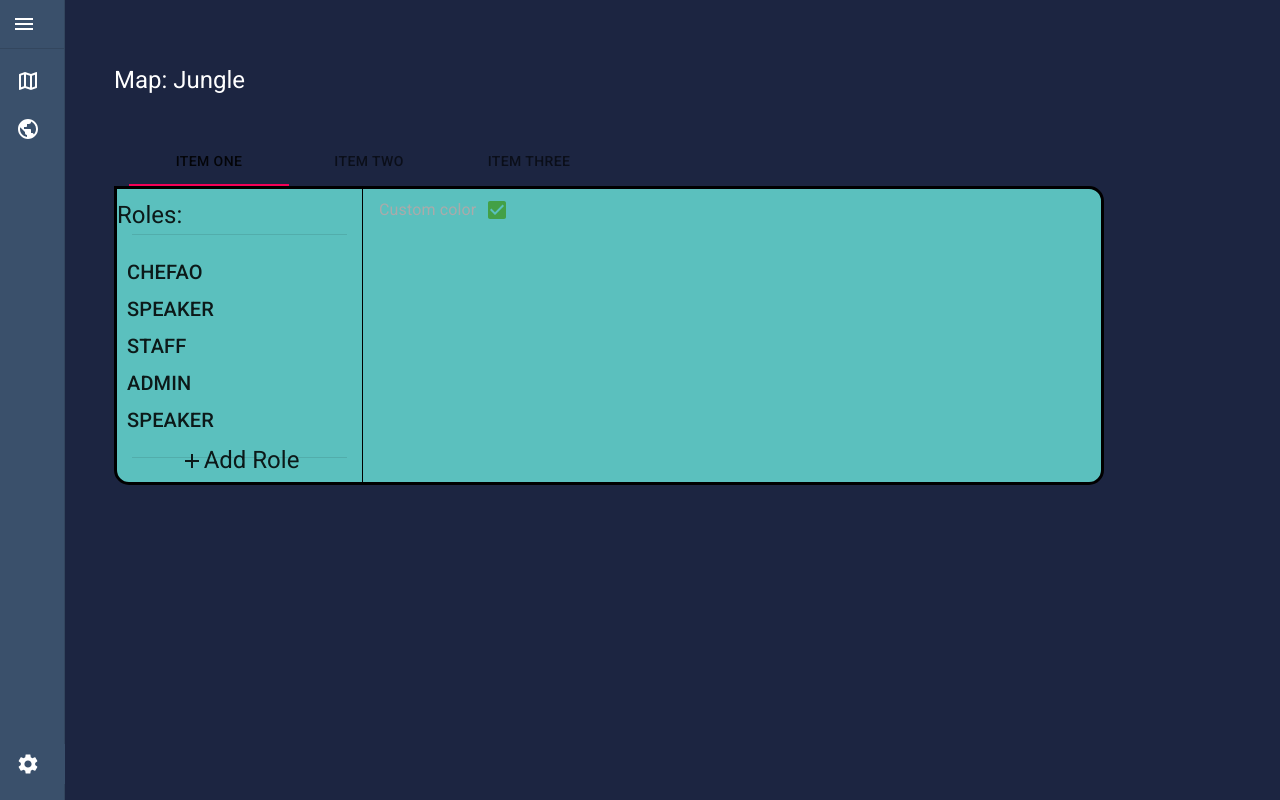
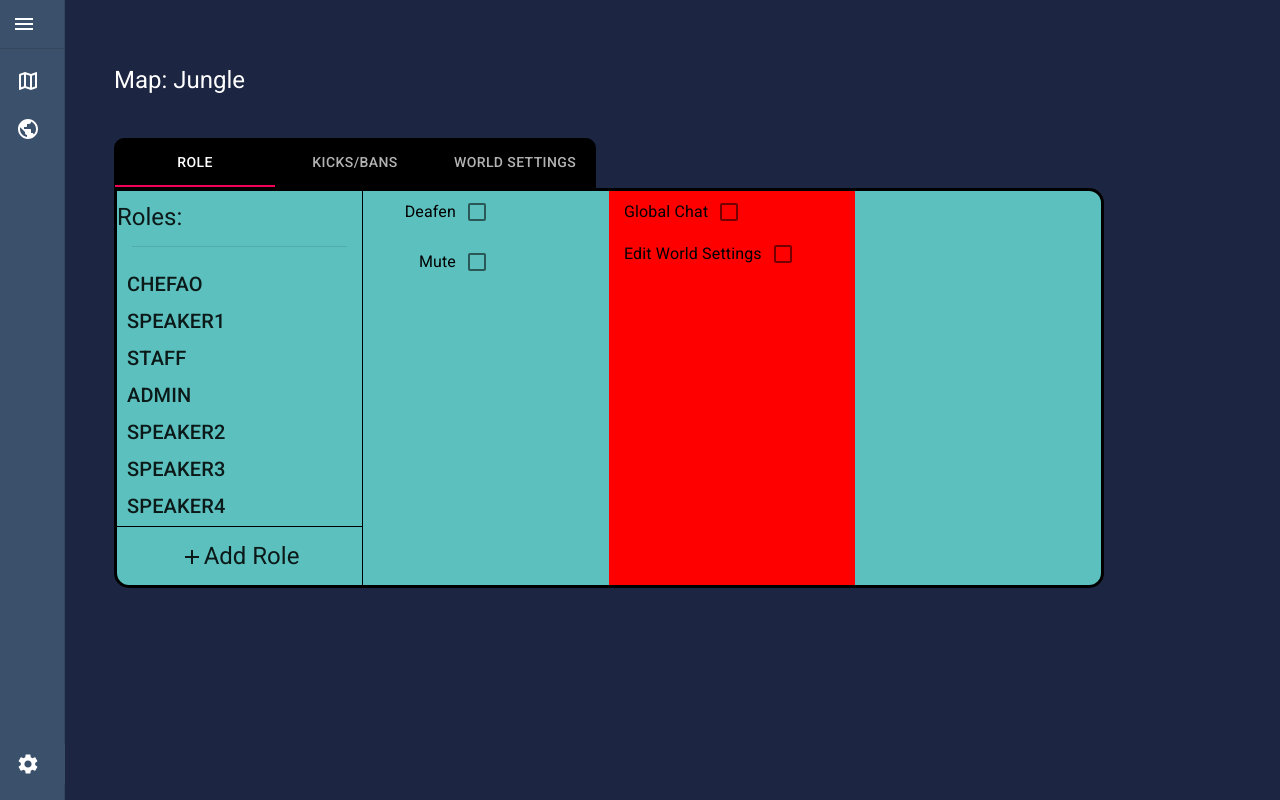
Before and after one commit to Crowd-Wire/CrowdWire, a React (Create React App) app in the folder frontend/: page /world_settings in a window 1280 px wide. Built offline with nearby package versions, Linux system fonts and the light colour scheme.

Commit message:
some small changes

```diff
--- /dev/null
+++ b/frontend/src/views/WorldSettings/sections/KickBanPanel.js
@@ -0,0 +1,64 @@
+import React from 'react';
+import Typography from '@material-ui/core/Typography';
+import Row from 'react-bootstrap/Row';
+import Col from 'react-bootstrap/Col';
+import AddIcon from '@material-ui/icons/Add';
+import UserPermissions from 'views/WorldSettings/sections/UserPermissions.js';
+
+
+
+export default function KickBanPanel(props){
+	const { children, value, index, ...other } = props;
+	console.log(index+","+value+children);
+	return(
+		<div
+		role="tabpanel"
+		hidden={value !== index}
+		id={`simple-tabpanel-${index}`}
+		aria-labelledby={`simple-tab-${index}`}
+		style={{height:"100%"}}
+		{...other}
+		>
+			{value === index && (
+				<Row style={{borderStyle:"solid", borderColor:"black", backgroundColor:"#5BC0BE", minHeight:"400px", borderBottomLeftRadius:"15px", borderBottomRightRadius:"15px", borderTopRightRadius:"15px"}}>
+					<Col md={3} style = {{borderRight:"1px solid black"}}>
+						<Row style={{ height:"10%"}}>
+							<Typography variant="h5" style={{marginTop:"10px"}}>Roles:</Typography>
+						</Row>
+						<hr/>
+						<Row style={{overflowY:"auto", height:"65%"}}>
+							<Col style={{marginLeft:"10px"}}>
+								<Row style={{marginTop:"5px"}}>
+									<Typography variant="h6">{children}</Typography>
+								</Row>
+								<Row style={{marginTop:"5px"}}>
+									<Typography variant="h6">Speaker</Typography>
+								</Row>
+								<Row style={{marginTop:"5px"}}>
+									<Typography variant="h6">Staff</Typography>
+								</Row>
+								<Row style={{marginTop:"5px"}}>
+									<Typography variant="h6">Admin</Typography>
+								</Row>
+								<Row style={{marginTop:"5px"}}>
+									<Typography variant="h6">Speaker</Typography>
+								</Row>
+							</Col>
+						</Row>
+						<Row style={{position:"absolute", bottom:"0", height:"15%", width:"100%",borderTop:"1px solid black"}}>
+							<Typography variant="h5" style={{margin:"auto"}}><AddIcon/>Add Role</Typography>
+						</Row>
+					</Col>
+					<Col>
+						<Row>
+							<UserPermissions/>
+						</Row>
+					</Col>
+					<Col>
+
+					</Col>
+				</Row>
+			)}
+		</div>
+	);
+}
--- a/frontend/src/views/WorldSettings/sections/TabPanel.js
+++ b/frontend/src/views/WorldSettings/sections/RolePanel.js
@@ -7,7 +7,7 @@ import UserPermissions from 'views/WorldSettings/sections/UserPermissions.js';
 
 
 
-export default function TabPanel(props){
+export default function RolePanel(props){
 	const { children, value, index, ...other } = props;
 	console.log(index+","+value+children);
 	return(
@@ -19,7 +19,7 @@ export default function TabPanel(props){
 		{...other}
 		>
 			{value === index && (
-				<Row style={{borderStyle:"solid", borderColor:"black", backgroundColor:"#5BC0BE", minHeight:"100%", borderBottomLeftRadius:"15px", borderBottomRightRadius:"15px", borderTopRightRadius:"15px"}}>
+				<Row style={{borderStyle:"solid", borderColor:"black", backgroundColor:"#5BC0BE", minHeight:"400px", borderBottomLeftRadius:"15px", borderBottomRightRadius:"15px", borderTopRightRadius:"15px"}}>
 					<Col md={3} style = {{borderRight:"1px solid black"}}>
 						<Row style={{ height:"10%"}}>
 							<Typography variant="h5" style={{marginTop:"10px"}}>Roles:</Typography>
@@ -31,7 +31,7 @@ export default function TabPanel(props){
 									<Typography variant="h6">{children}</Typography>
 								</Row>
 								<Row style={{marginTop:"5px"}}>
-									<Typography variant="h6">Speaker</Typography>
+									<Typography variant="h6">Speaker1</Typography>
 								</Row>
 								<Row style={{marginTop:"5px"}}>
 									<Typography variant="h6">Staff</Typography>
@@ -40,19 +40,25 @@ export default function TabPanel(props){
 									<Typography variant="h6">Admin</Typography>
 								</Row>
 								<Row style={{marginTop:"5px"}}>
-									<Typography variant="h6">Speaker</Typography>
+									<Typography variant="h6">Speaker2</Typography>
+								</Row>
+								<Row style={{marginTop:"5px"}}>
+									<Typography variant="h6">Speaker3</Typography>
+								</Row>
+								<Row style={{marginTop:"5px"}}>
+									<Typography variant="h6">Speaker4</Typography>
+								</Row>
+								<Row style={{marginTop:"5px"}}>
+									<Typography variant="h6">Speaker5</Typography>
 								</Row>
 							</Col>
 						</Row>
-						<hr/>
-						<Row style={{position:"absolute", bottom:"0", height:"15%", width:"100%"}}>
+						<Row style={{position:"absolute", bottom:"0", height:"15%", width:"100%",borderTop:"1px solid black"}}>
 							<Typography variant="h5" style={{margin:"auto"}}><AddIcon/>Add Role</Typography>
 						</Row>
 					</Col>
-					<Col>
-						<Row>
-							<UserPermissions/>
-						</Row>
+					<Col md={6}>
+						<UserPermissions/>
 					</Col>
 					<Col>
 
--- a/frontend/src/views/WorldSettings/sections/UserPermissions.js
+++ b/frontend/src/views/WorldSettings/sections/UserPermissions.js
@@ -8,16 +8,10 @@ import CheckBoxOutlineBlankIcon from '@material-ui/icons/CheckBoxOutlineBlank';
 import CheckBoxIcon from '@material-ui/icons/CheckBox';
 import Favorite from '@material-ui/icons/Favorite';
 import FavoriteBorder from '@material-ui/icons/FavoriteBorder';
+import Col from 'react-bootstrap/Col';
+import Row from 'react-bootstrap/Row';
 
-const GreenCheckbox = withStyles({
-  root: {
-    color: green[400],
-    '&$checked': {
-      color: green[600],
-    },
-  },
-  checked: {},
-})((props) => <Checkbox color="default" {...props} />);
+
 
 export default function UserPermissions() {
   const [state, setState] = React.useState({
@@ -30,13 +24,65 @@ export default function UserPermissions() {
   };
 
   return (
-    <FormGroup row>
-
-      <FormControlLabel
-        control={<GreenCheckbox checked={state.checkedG} onChange={handleChange} name="checkedG" />}
-        label="Custom color"
-        labelPlacement="start"
-      />
+    <FormGroup style={{height:"100%"}}>
+      <Row style={{height:"100%"}}>
+        <Col md={6}>
+          <FormControlLabel
+            control={
+              <Checkbox
+                checked={state.checkedB}
+                onChange={handleChange}
+                name="checkedB"
+                color="primary"
+                />
+              }
+              label="Deafen"
+              labelPlacement="start"
+              style={{color:"black", float:"left", marginLeft:"10px", minWidth:"110px"}}
+          />
+                <FormControlLabel
+            control={
+              <Checkbox
+                checked={state.checkedB}
+                onChange={handleChange}
+                name="checkedB"
+                color="primary"
+                />
+              }
+              label="Mute"
+              labelPlacement="start"
+              style={{color:"black", float:"left", marginLeft:"10px", minWidth:"110px"}}
+          />
+        </Col>
+        <Col md={6} style={{backgroundColor:"red"}}>
+        <FormControlLabel
+            control={
+              <Checkbox
+                checked={state.checkedB}
+                onChange={handleChange}
+                name="checkedB"
+                color="primary"
+                />
+              }
+              label="Global Chat"
+              labelPlacement="start"
+              style={{color:"black", margin:"auto"}}
+          />
+          <FormControlLabel
+            control={
+              <Checkbox
+                checked={state.checkedB}
+                onChange={handleChange}
+                name="checkedB"
+                color="primary"
+                />
+              }
+              label="Edit World Settings"
+              labelPlacement="start"
+              style={{color:"black", margin:"auto"}}
+          />
+        </Col>
+      </Row>
     </FormGroup>
   );
 }
--- a/frontend/src/views/WorldSettings/sections/WSettingsContent.js
+++ b/frontend/src/views/WorldSettings/sections/WSettingsContent.js
@@ -4,7 +4,9 @@ import Typography from '@material-ui/core/Typography';
 import Row from 'react-bootstrap/Row';
 import Tabs from '@material-ui/core/Tabs';
 import Tab from '@material-ui/core/Tab';
-import TabPanel from 'views/WorldSettings/sections/TabPanel.js';
+import RolePanel from 'views/WorldSettings/sections/RolePanel.js';
+import KickBanPanel from 'views/WorldSettings/sections/KickBanPanel.js';
+import WorldSettingsPanel from 'views/WorldSettings/sections/WorldSettingsPanel.js';
 
 
 class WSettingsContent extends Component {
@@ -33,15 +35,17 @@ class WSettingsContent extends Component {
 					<Row style={{height:"10%"}}>
 						<Typography variant="h5" style={{color:"white"}}>Map: Jungle</Typography>
 					</Row>
-					<Tabs value={this.state.value} onChange={this.changeTab} aria-label="simple tabs example">
-						<Tab label="Item One" {...this.a11yProps(0)} />
-						<Tab label="Item Two" {...this.a11yProps(1)} />
-						<Tab label="Item Three" {...this.a11yProps(2)} />
-					</Tabs>
-					<div>
-						<TabPanel value={this.state.value} index={0}>CHEFAO</TabPanel>
-						<TabPanel value={this.state.value} index={1}>ADMIN</TabPanel>
-						<TabPanel value={this.state.value} index={2}>Boss</TabPanel>
+					<Row style={{borderTopRightRadius:"10px",borderTopLeftRadius:"10px"}}>
+						<Tabs value={this.state.value} onChange={this.changeTab} style={{fontColor:"white", borderTopRightRadius:"10px",borderTopLeftRadius:"10px", border:"solid 1px black", backgroundColor:"black"}} aria-label="simple tabs example">
+							<Tab label="Role" style={{color:"white"}} {...this.a11yProps(0)} />
+							<Tab label="Kicks/Bans" style={{color:"white"}} {...this.a11yProps(1)} />
+							<Tab label="World Settings" style={{color:"white"}} {...this.a11yProps(2)} />
+						</Tabs>
+					</Row>
+					<div style={{minHeight:"400px", backgroundColor:"red"}}>
+						<RolePanel style={{height:"100%"}} value={this.state.value} index={0}>CHEFAO</RolePanel>
+						<KickBanPanel value={this.state.value} index={1}>ADMIN</KickBanPanel>
+						<WorldSettingsPanel value={this.state.value} index={2}>Boss</WorldSettingsPanel>
 					</div>
 			</div>
 		);
--- /dev/null
+++ b/frontend/src/views/WorldSettings/sections/WorldSettingsPanel.js
@@ -0,0 +1,64 @@
+import React from 'react';
+import Typography from '@material-ui/core/Typography';
+import Row from 'react-bootstrap/Row';
+import Col from 'react-bootstrap/Col';
+import AddIcon from '@material-ui/icons/Add';
+import UserPermissions from 'views/WorldSettings/sections/UserPermissions.js';
+
+
+
+export default function WorldSettingsPanel(props){
+	const { children, value, index, ...other } = props;
+	console.log(index+","+value+children);
+	return(
+		<div
+		role="tabpanel"
+		hidden={value !== index}
+		id={`simple-tabpanel-${index}`}
+		aria-labelledby={`simple-tab-${index}`}
+		style={{height:"100%"}}
+		{...other}
+		>
+			{value === index && (
+				<Row style={{borderStyle:"solid", borderColor:"black", backgroundColor:"#5BC0BE", minHeight:"400px", borderBottomLeftRadius:"15px", borderBottomRightRadius:"15px", borderTopRightRadius:"15px"}}>
+					<Col md={3} style = {{borderRight:"1px solid black"}}>
+						<Row style={{ height:"10%"}}>
+							<Typography variant="h5" style={{marginTop:"10px"}}>Roles:</Typography>
+						</Row>
+						<hr/>
+						<Row style={{overflowY:"auto", height:"65%"}}>
+							<Col style={{marginLeft:"10px"}}>
+								<Row style={{marginTop:"5px"}}>
+									<Typography variant="h6">{children}</Typography>
+								</Row>
+								<Row style={{marginTop:"5px"}}>
+									<Typography variant="h6">Speaker</Typography>
+								</Row>
+								<Row style={{marginTop:"5px"}}>
+									<Typography variant="h6">Staff</Typography>
+								</Row>
+								<Row style={{marginTop:"5px"}}>
+									<Typography variant="h6">Admin</Typography>
+								</Row>
+								<Row style={{marginTop:"5px"}}>
+									<Typography variant="h6">Speaker</Typography>
+								</Row>
+							</Col>
+						</Row>
+						<Row style={{position:"absolute", bottom:"0", height:"15%", width:"100%",borderTop:"1px solid black"}}>
+							<Typography variant="h5" style={{margin:"auto"}}><AddIcon/>Add Role</Typography>
+						</Row>
+					</Col>
+					<Col>
+						<Row>
+							<UserPermissions/>
+						</Row>
+					</Col>
+					<Col>
+
+					</Col>
+				</Row>
+			)}
+		</div>
+	);
+}
```
